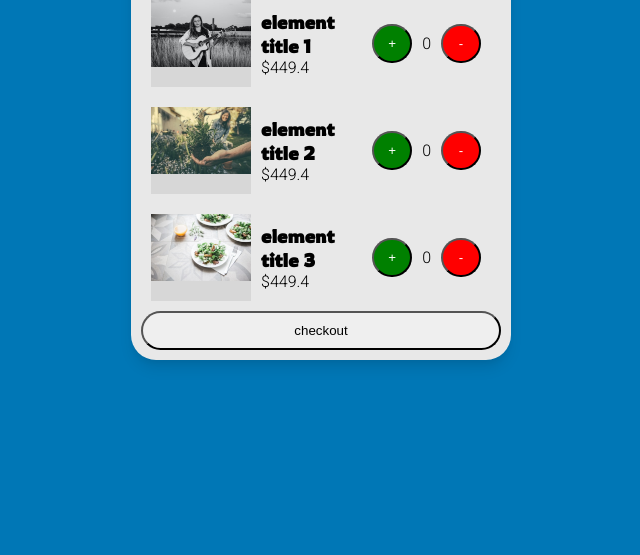
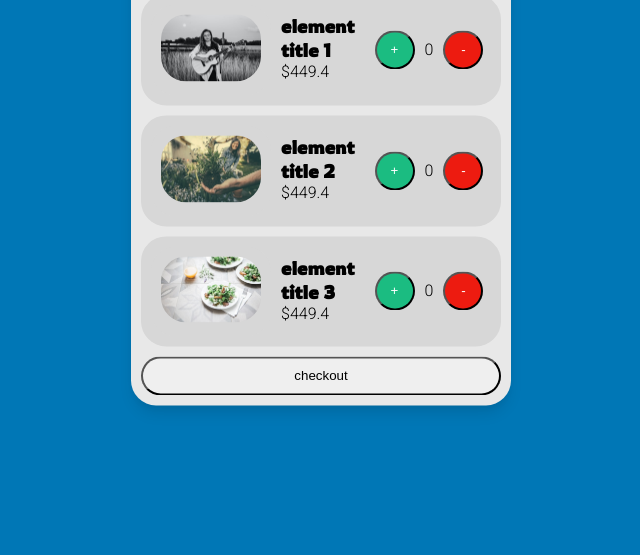
Before and after one commit to hernandoabella/shopping-cart, a plain HTML site: page index.html in a window 1280 px wide. Shown: the part 245-800 px from the top of the page, without its empty margins (319-959 px from the left). Drawn offline with Linux system fonts and the light colour scheme.

Commit message:
mejora de colores

```diff
--- a/css/style.css
+++ b/css/style.css
@@ -36,15 +36,18 @@ h1, h2, h3, h4, h5, h6{
 .top{
     display: flex;
     justify-content: space-around;
+    padding: 20px;
 }
 
 .img__container{
     background: #d7d7d7;
-    line-height: 0px;
+    padding: 10px;
+    border-radius: 25px;
 }
 
 .img__container img{
     width: 100px;
+    border-radius: 25px;
 }
 
 .carrito{
@@ -69,6 +72,9 @@ h1, h2, h3, h4, h5, h6{
 .element__container{
     display: flex;
     padding: 10px;
+    background: #d7d7d7;
+    border-radius: 25px;
+    margin: 10px 0px;
 }
 
 .counter__container{
@@ -87,11 +93,11 @@ h1, h2, h3, h4, h5, h6{
 }
 
 .mas{
-    background: green;
+    background: rgb(27, 188, 129);
 }
 
 .menos{
-    background: red;
+    background: rgb(237, 27, 16);
 }
 
 .element__data{
```
